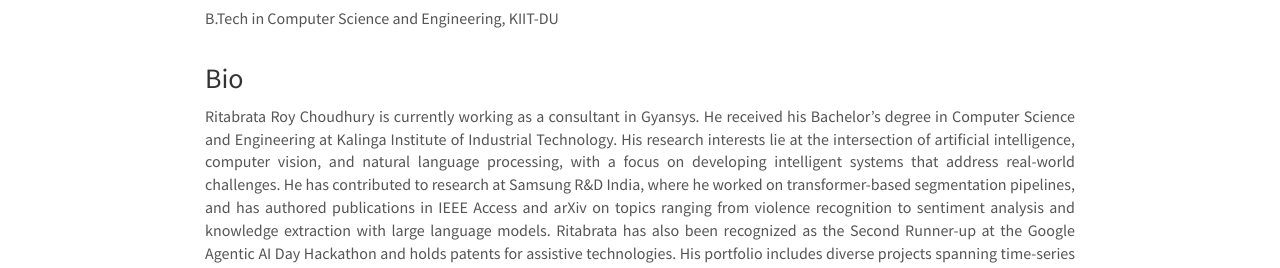
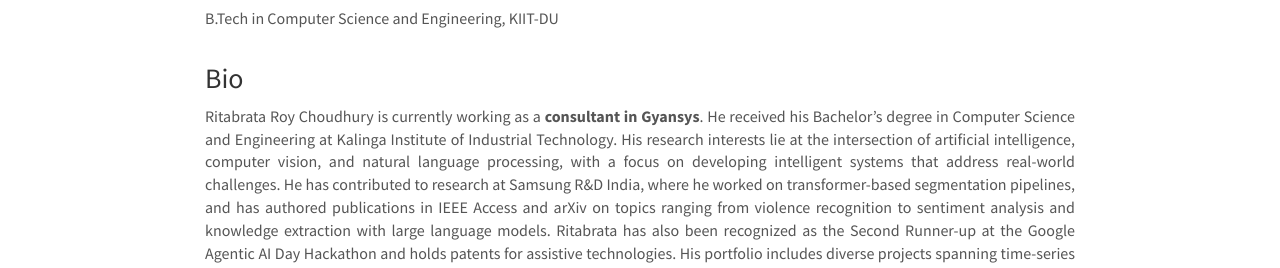
Before and after one commit to amygdalaaiindia/amygdalaaiindia.github.io, a Jekyll site: the page built from _pages/team/_posts/2016-10-18-researcher-xstudent.md, in a window 1280 px wide and 1171 px high. Shown: the part 569-837 px from the top of the window. Built offline with Jekyll 4.4.1, drawn with Linux system fonts in a browser that asks for light colours; nearby versions of some CDN libraries; some of the changed text lies outside the part shown.

Commit message:
Update 2016-10-18-researcher-xstudent.md

```diff
--- a/_pages/team/_posts/2016-10-18-researcher-xstudent.md
+++ b/_pages/team/_posts/2016-10-18-researcher-xstudent.md
@@ -15,4 +15,4 @@
  - B.Tech in Computer Science and Engineering, KIIT-DU
 ---
 
-Ritabrata Roy Choudhury is currently working as a consultant in Gyansys. He received his Bachelor's degree in Computer Science and Engineering at Kalinga Institute of Industrial Technology. His research interests lie at the intersection of artificial intelligence, computer vision, and natural language processing, with a focus on developing intelligent systems that address real-world challenges. He has contributed to research at Samsung R&D India, where he worked on transformer-based segmentation pipelines, and has authored publications in IEEE Access and arXiv on topics ranging from violence recognition to sentiment analysis and knowledge extraction with large language models. Ritabrata has also been recognized as the Second Runner-up at the Google Agentic AI Day Hackathon and holds patents for assistive technologies. His portfolio includes diverse projects spanning time-series forecasting, real-time video dubbing, and crime data visualization. He is now seeking Master's opportunities to specialize further in AI-driven visual perception, multimodal learning, and decision-making systems.
+Ritabrata Roy Choudhury is currently working as a **consultant in Gyansys**. He received his Bachelor's degree in Computer Science and Engineering at Kalinga Institute of Industrial Technology. His research interests lie at the intersection of artificial intelligence, computer vision, and natural language processing, with a focus on developing intelligent systems that address real-world challenges. He has contributed to research at Samsung R&D India, where he worked on transformer-based segmentation pipelines, and has authored publications in IEEE Access and arXiv on topics ranging from violence recognition to sentiment analysis and knowledge extraction with large language models. Ritabrata has also been recognized as the Second Runner-up at the Google Agentic AI Day Hackathon and holds patents for assistive technologies. His portfolio includes diverse projects spanning time-series forecasting, real-time video dubbing, and crime data visualization. He is now seeking Master's opportunities to specialize further in AI-driven visual perception, multimodal learning, and decision-making systems.
```
